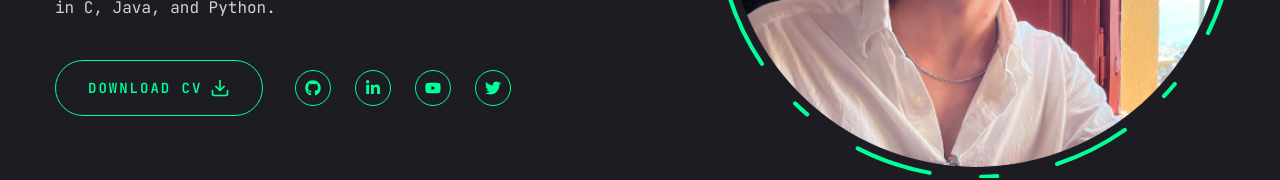
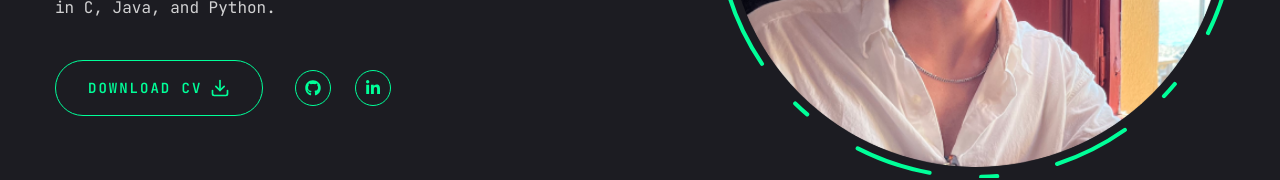
Before and after one commit to LinusSharp/Portfolio-Website, a Next.js app: page / in a window 1280 px wide. Shown: the part 503-683 px from the top of the page. Built offline with nearby package versions, Linux system fonts and the light colour scheme.

Commit message:
feat: removed redudant buttons

```diff
--- a/components/Socials.jsx
+++ b/components/Socials.jsx
@@ -1,12 +1,10 @@
 import React from "react";
 import Link from "next/link";
-import { FaGithub, FaLinkedinIn, FaYoutube, FaTwitter } from "react-icons/fa";
+import { FaGithub, FaLinkedinIn } from "react-icons/fa";
 
 const socials = [
-  { icon: <FaGithub />, path: "" },
-  { icon: <FaLinkedinIn />, path: "" },
-  { icon: <FaYoutube />, path: "" },
-  { icon: <FaTwitter />, path: "" },
+  { icon: <FaGithub />, path: "https://github.com/playhavoc" },
+  { icon: <FaLinkedinIn />, path: "https://www.linkedin.com/in/linus-sharp-0a827421b/" },
 ];
 
 const Socials = ({ containerStyles, iconStyles }) => {
```
